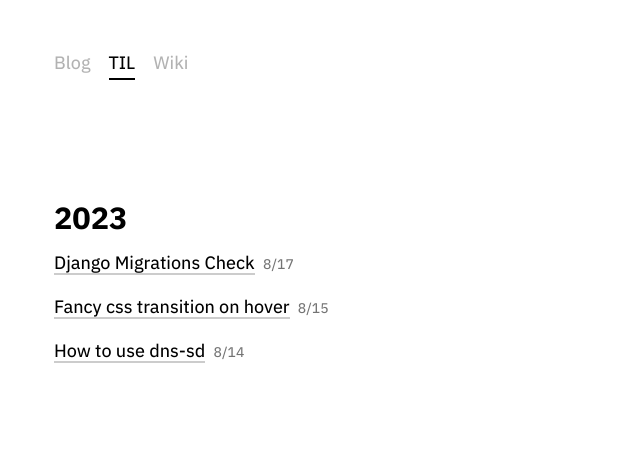
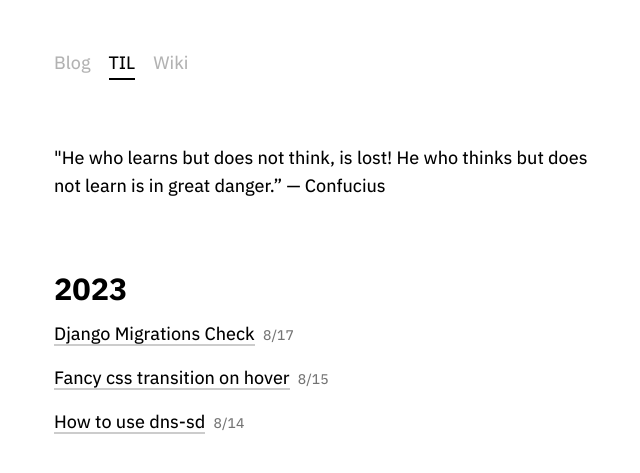
Before and after one commit to kistanovdev/kistanovdev.github.io, a Jekyll site: the page built from til/index.html, in a window 1280 px wide. Shown: the top 473 px of the page, without its empty margins (315-955 px from the left). Built offline with Jekyll 4.4.1, drawn with Linux system fonts in a browser that asks for light colours.

Commit message:
add a Confucius quota

```diff
--- a/til/index.html
+++ b/til/index.html
@@ -13,6 +13,8 @@ title: TIL
 </ul>
 
 <div class="post">
+
+    "He who learns but does not think, is lost! He who thinks but does not learn is in great danger.” — Confucius
 
     {% assign published_posts = site.posts | where_exp: "post", "post.draft != true" %}
     {% assign posts_by_year = published_posts | group_by_exp: "post", "post.date | date: '%Y'"  %}
```
